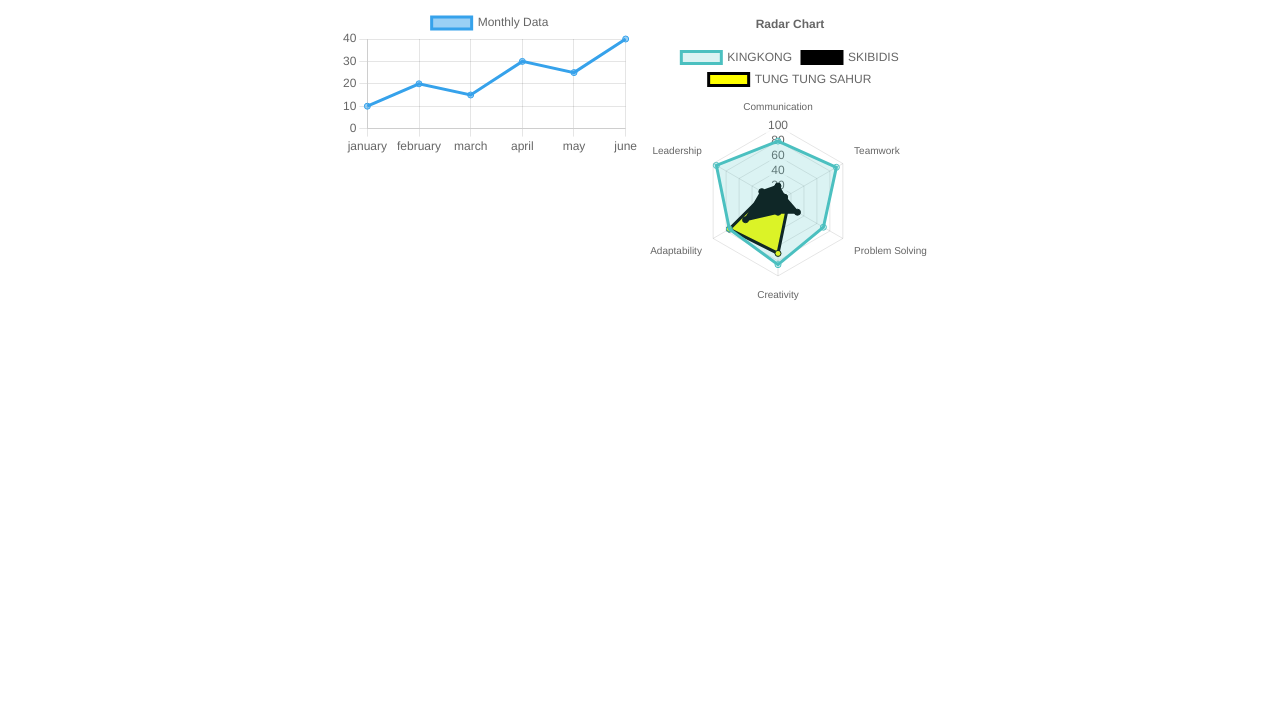
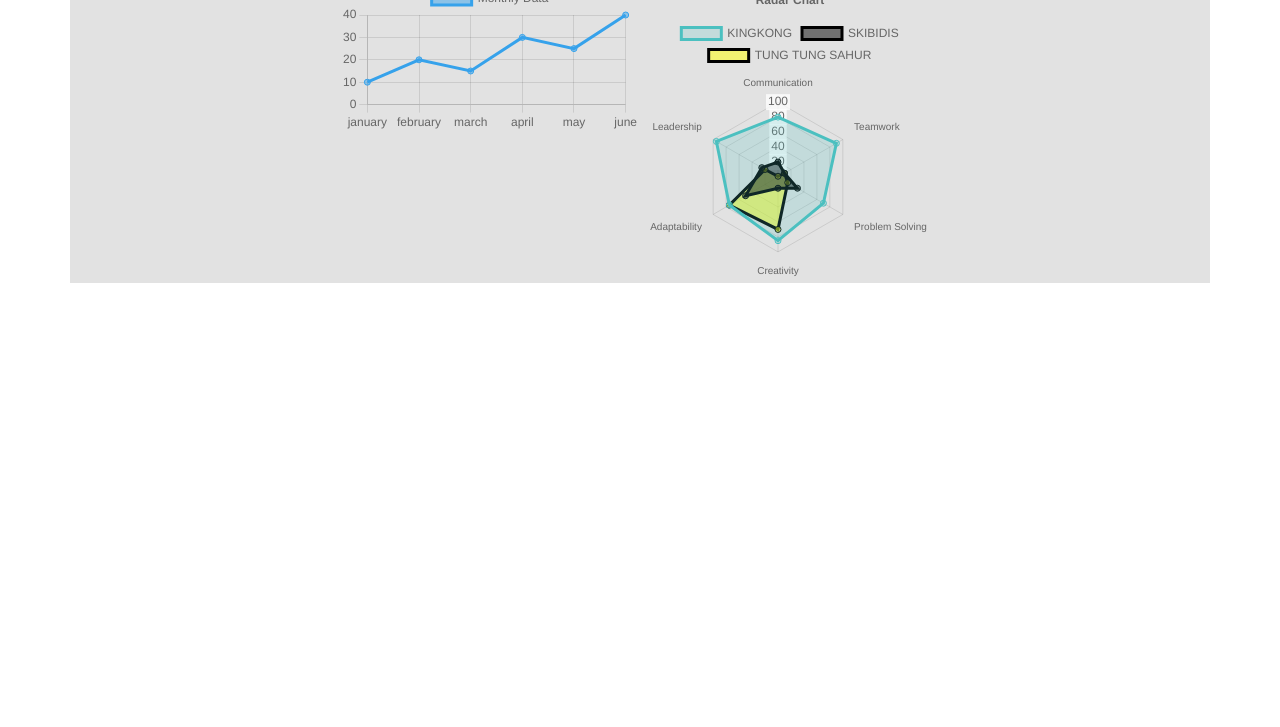
Before and after one commit to Lester-Toribio/IT21A, a plain HTML site: page dashboard.html in a window 1280 px wide. Shown: the part 73-800 px from the top of the page. Drawn offline with nearby package versions, Linux system fonts and the light colour scheme.

Commit message:
added bootstrap

```diff
--- a/dashboard.html
+++ b/dashboard.html
@@ -5,12 +5,13 @@
     <meta name="viewport" content="width=device-width, initial-scale=1.0">
     <title>Dashboard</title>
     <script src="https://cdn.jsdelivr.net/npm/chart.js"></script>
-
+    <link href="https://cdn.jsdelivr.net/npm/bootstrap@5.3.8/dist/css/bootstrap.min.css" rel="stylesheet" integrity="sha384-sRIl4kxILFvY47J16cr9ZwB07vP4J8+LH7qKQnuqkuIAvNWLzeN8tE5YBujZqJLB" crossorigin="anonymous">
+  <script src="https://cdn.jsdelivr.net/npm/bootstrap@5.3.8/dist/js/bootstrap.bundle.min.js" integrity="sha384-FKyoEForCGlyvwx9Hj09JcYn3nv7wiPVlz7YYwJrWVcXK/BmnVDxM+D2scQbITxI" crossorigin="anonymous"></script>
   <style>
 .container{
     display:flex;
     justify-content: center;
-    bacground-color: rgb(226,226,226)
+    background-color: rgb(226,226,226);
 }
 
 
--- a/radarData.json
+++ b/radarData.json
@@ -11,14 +11,14 @@
        {
             "label":"SKIBIDIS",
             "data":[20,10,30,15,50,25],
-            "backgroundColor":"rgba(0,0,0,1)",
+            "backgroundColor":"rgba(0,0,0,0.5)",
             "borderColor":"rgba(0, 0,0)"
 
         },
             {
             "label":"TUNG TUNG SAHUR",
             "data":[1,10,15,70,75,20],
-            "backgroundColor":"rgba(255,255,0,1)",
+            "backgroundColor":"rgba(255,255,0,0.5)",
             "borderColor":"rgba(0, 0,0)"
 
         }
```
